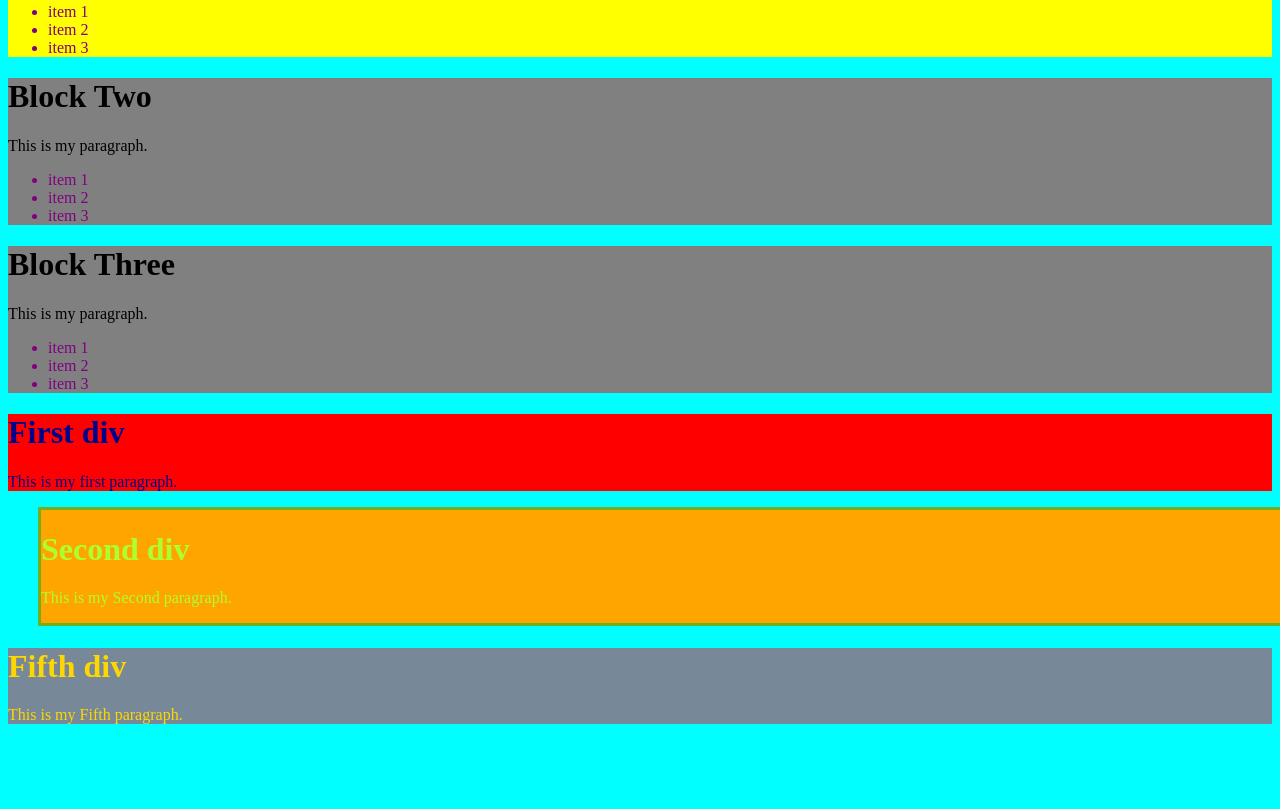
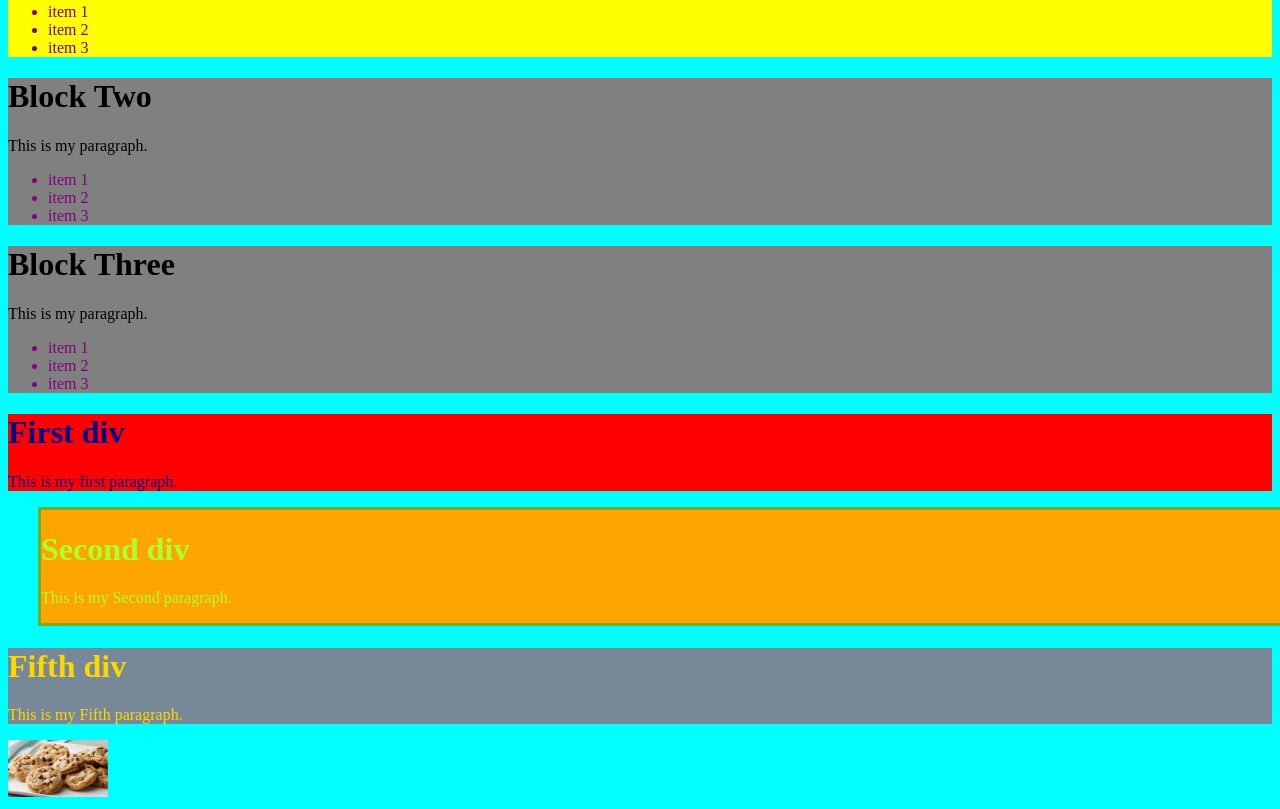
Before and after one commit to Donald180/gettingStartedHTML, a plain HTML site: page examples/index.html in a window 1280 px wide. Shown: the part 1823-2632 px from the top of the page. Before the commit the page ends 2563 px from the top, so only its background shows below. Drawn offline with Linux system fonts and the light colour scheme.

Commit message:
added pics folder

```diff
--- a/practiceFiles/index.html
+++ b/examples/index.html
@@ -178,7 +178,7 @@
     <p> This is my Fifth paragraph. </p>
 </div>
 
-
+<img src ="pics/087d17eb-500e-4b26-abd1-4f9ffa96a2c6.jpg">
 
 
 
```
Also changed, not shown: Mario/heading.html (renamed from heading.html), Mario/mario.html (added), Mario/sonic.html (added), examples/pics/087d17eb-500e-4b26-abd1-4f9ffa96a2c6.jpg (added), examples/styles.css (renamed from practiceFiles/styles.css), mario.html (deleted), sonic.html (deleted).
